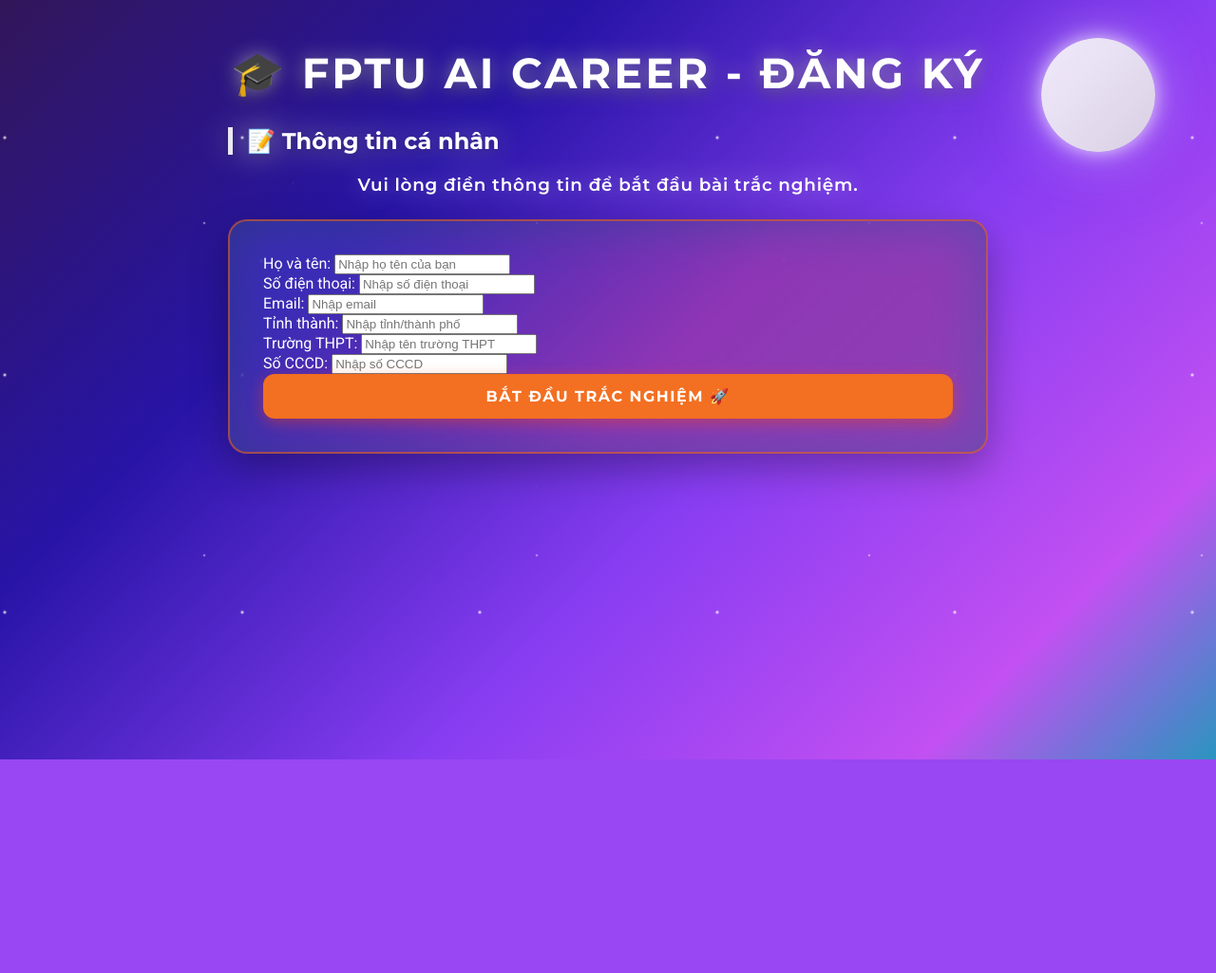
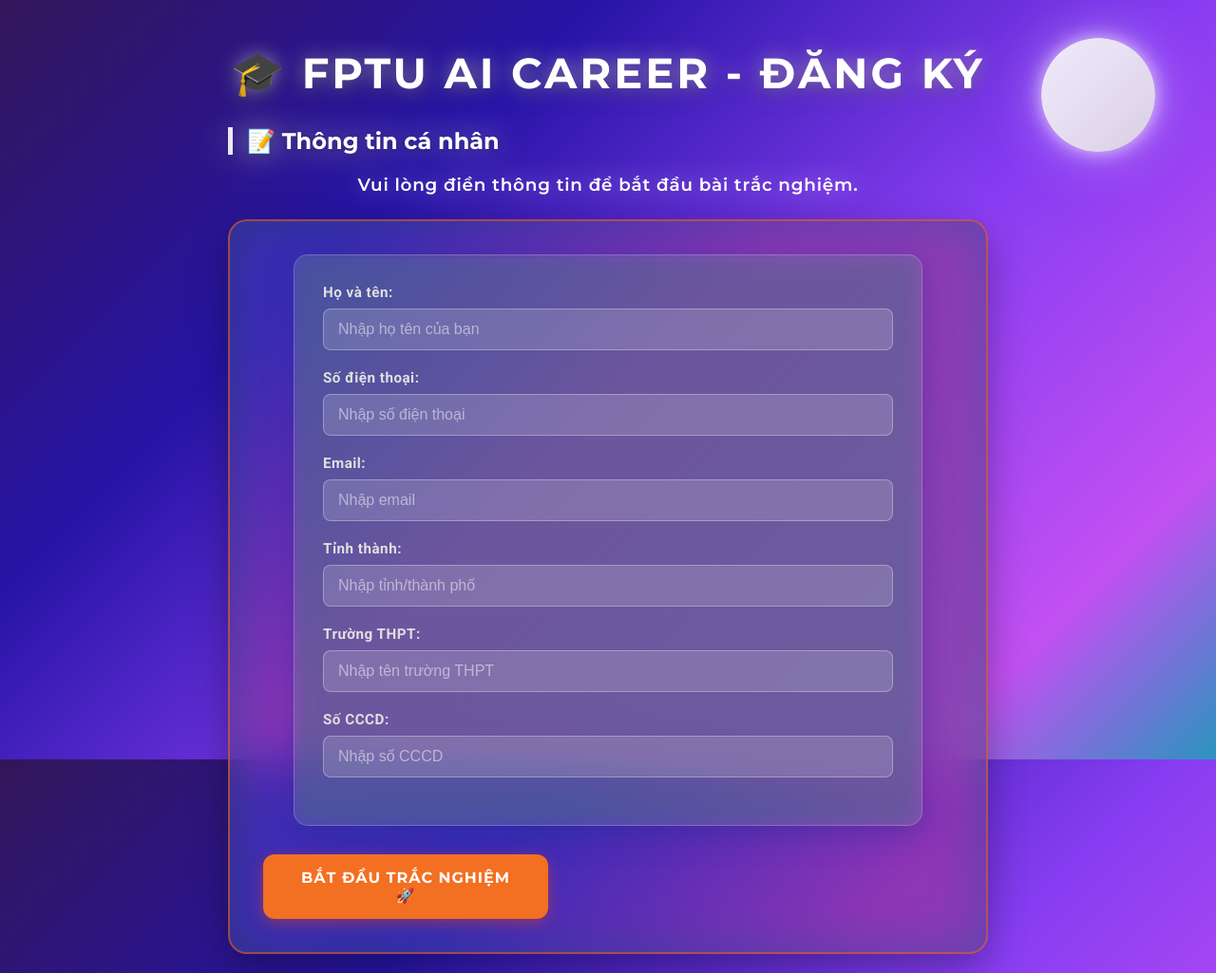
Before and after one commit to tuankiet247/OpenDay, a FastAPI app: template templates/register.html in a window 1280 px wide. Shown: the whole page at 95% size. Before the commit the page ends 800 px from the top, so only its background shows below. Run offline with FastAPI, Linux system fonts and the light colour scheme; the template is opened without the code that fills it, so the values that code supplies are empty; some libraries are stand-ins or nearby versions.

Commit message:
Enhance form styles and background settings
Added new styles for personal information form and adjusted background properties.

```diff
--- a/static/style.css
+++ b/static/style.css
@@ -9,9 +9,14 @@
         radial-gradient(white, rgba(255,255,255,.2) 2px, transparent 3px),
         radial-gradient(white, rgba(255,255,255,.15) 1px, transparent 2px),
         radial-gradient(white, rgba(255,255,255,.1) 2px, transparent 3px),
+        radial-gradient(rgba(255,255,255,0.4), rgba(255,255,255,0.1) 2px, transparent 3px),
+        radial-gradient(rgba(255,255,255,0.3), rgba(255,255,255,0.1) 1px, transparent 2px),
+        radial-gradient(white, rgba(255,255,255,.2) 1.5px, transparent 2.5px),
+        radial-gradient(rgba(255,255,255,0.6), rgba(255,255,255,0.1) 1px, transparent 1.5px),
+        radial-gradient(rgba(255,255,255,0.5), rgba(255,255,255,0.1) 2px, transparent 2.5px),
         linear-gradient(135deg, #321659 0%, #2714A6 30%, #883DF2 60%, #C250F2 85%, #2A95BF 100%);
-    background-size: 550px 550px, 350px 350px, 250px 250px, 100% 100%;
-    background-position: 0 0, 40px 60px, 130px 270px, 0 0;
+    background-size: 550px 550px, 350px 350px, 250px 250px, 150px 150px, 400px 400px, 200px 200px, 300px 300px, 450px 450px, 100% 100%;
+    background-position: 0 0, 40px 60px, 130px 270px, 70px 120px, 200px 30px, 10px 150px, 180px 200px, 250px 40px, 0 0;
     background-attachment: fixed;
     color: #ffffff;
     font-family: 'Roboto', sans-serif;
@@ -607,3 +612,72 @@
         font-size: 1rem;
     }
 }
+
+/* --- New Form Styles --- */
+
+.personal-info-box {
+    background: rgba(255, 255, 255, 0.1);
+    backdrop-filter: blur(10px);
+    -webkit-backdrop-filter: blur(10px);
+    border: 1px solid rgba(255, 255, 255, 0.2);
+    box-shadow: 0 8px 32px 0 rgba(31, 38, 135, 0.37);
+    border-radius: 15px;
+    padding: 30px;
+    margin-bottom: 30px;
+    max-width: 600px;
+    margin-left: auto;
+    margin-right: auto;
+}
+
+.form-group {
+    margin-bottom: 20px;
+    position: relative;
+    text-align: left;
+}
+
+.form-group label {
+    display: block;
+    margin-bottom: 8px;
+    font-weight: 600;
+    color: #e0e0e0;
+    font-size: 0.95rem;
+    letter-spacing: 0.5px;
+}
+
+.form-group input {
+    width: 100%;
+    padding: 12px 15px;
+    background: rgba(255, 255, 255, 0.15);
+    border: 1px solid rgba(255, 255, 255, 0.3);
+    border-radius: 8px;
+    color: #ffffff;
+    font-size: 1rem;
+    transition: all 0.3s ease;
+    box-sizing: border-box; /* Ensure padding doesn't affect width */
+}
+
+.form-group input::placeholder {
+    color: rgba(255, 255, 255, 0.5);
+}
+
+.form-group input:focus {
+    outline: none;
+    background: rgba(255, 255, 255, 0.25);
+    border-color: #FF8C00;
+    box-shadow: 0 0 15px rgba(255, 140, 0, 0.3);
+}
+
+/* Add an icon or indicator for focus if desired, or simple hover effects */
+.form-group input:hover {
+    border-color: rgba(255, 255, 255, 0.6);
+}
+
+/* Update button style in the form if needed specifically */
+.personal-info-box + button {
+    width: 100%;
+    max-width: 300px;
+    margin-top: 20px;
+    padding: 15px 30px;
+    font-weight: bold;
+    letter-spacing: 1px;
+}
```
